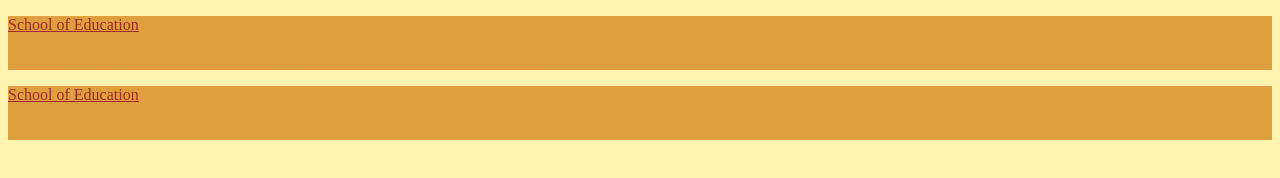
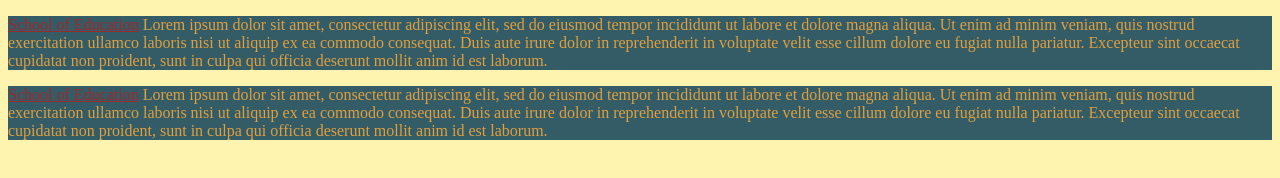
Before and after one commit to fjhutson/ist263, a plain HTML site: page week7notes.html in a window 1280 px wide. Drawn offline with Linux system fonts and the light colour scheme.

Commit message:
Update week7notes.html

```diff
--- a/week7notes.html
+++ b/week7notes.html
@@ -9,7 +9,7 @@
         body {background-color: #fff3b0;}
         p
         {color:#e09f3e;
-        background-color: #e09f3e;}
+        background-color: #335c67;}
         a:link {color: #9e2a2b;}
         a:visited {color: #335c67;}
         a:hover {text-decoration-style: wavy;}
```
